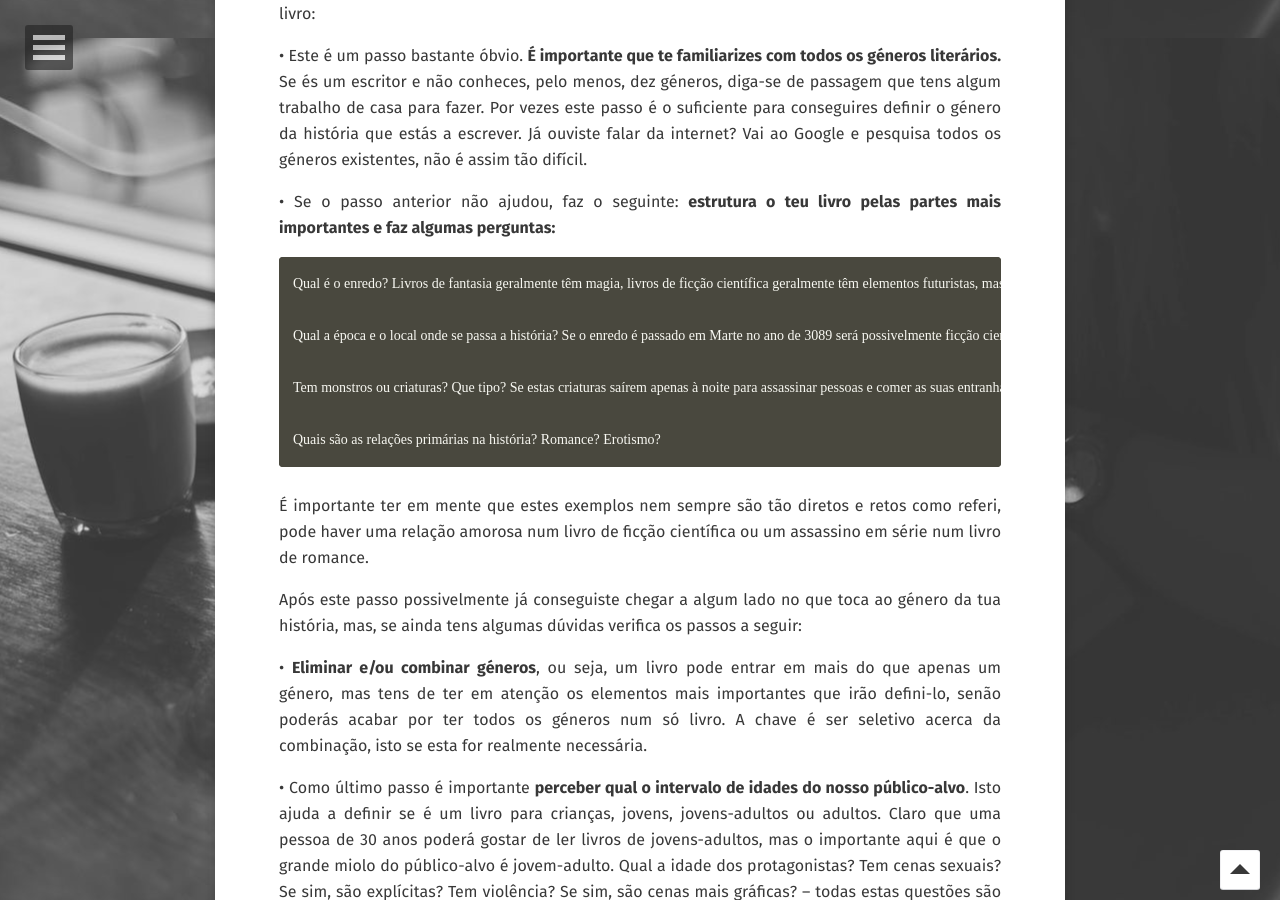
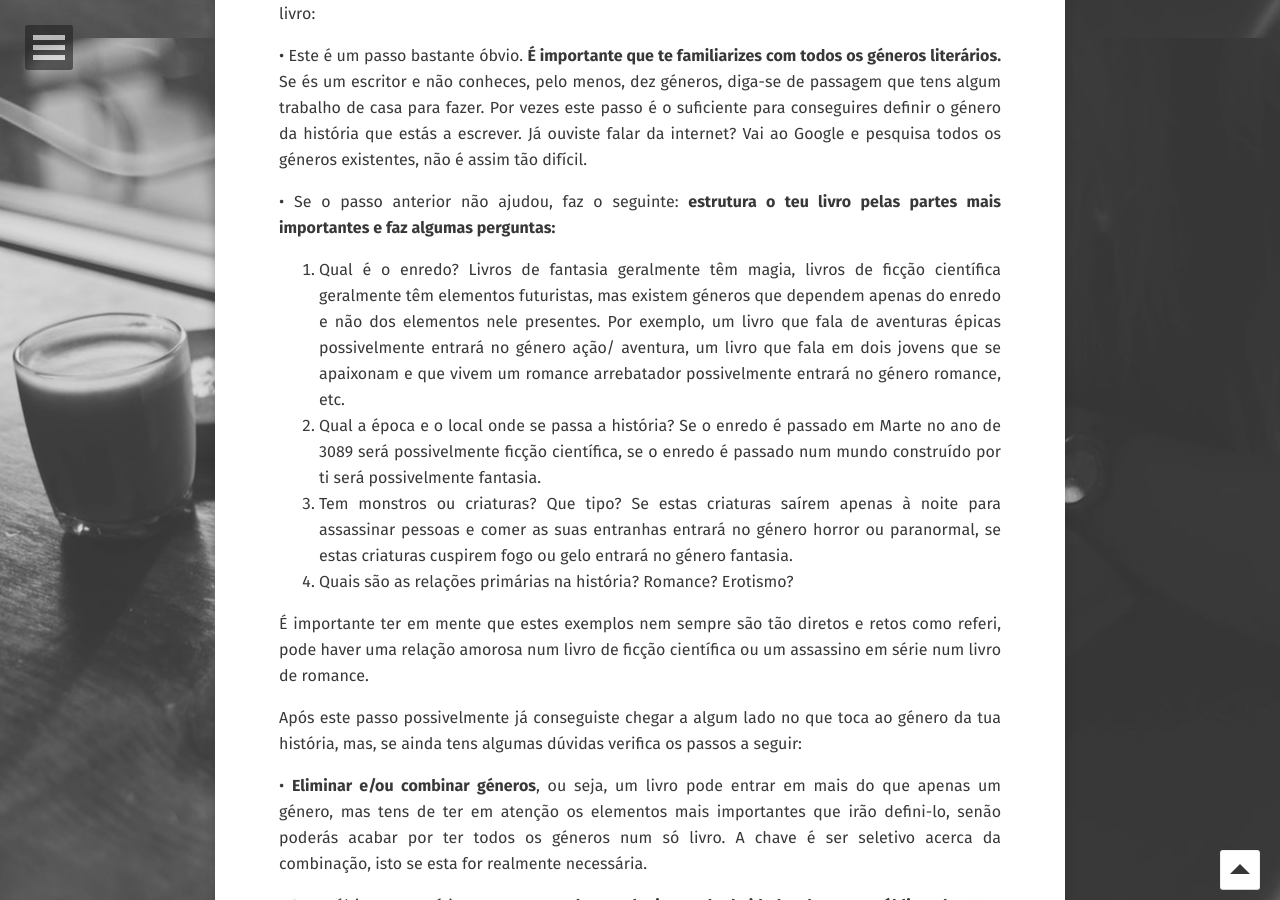
Before and after one commit to sophialexandra/o.nosso.livro, a Jekyll site: the page built from _posts/2017-11-20-géneroliterário.md, in a window 1280 px wide and 900 px high, scrolled down 862 px. Built offline with Jekyll 4.4.1, drawn with Linux system fonts in a browser that asks for light colours; some web fonts are replaced; comment, search, counter and statistics services are not loaded; part of the change alters nothing that is shown.

```diff
--- a/_posts/2017-11-20-géneroliterário.md
+++ b/_posts/2017-11-20-géneroliterário.md
@@ -16,13 +16,10 @@ Não te preocupes, aqui estão algumas **dicas** que te vão ajudar a escolher o
 
 •	Se o passo anterior não ajudou, faz o seguinte: **estrutura o teu livro pelas partes mais importantes e faz algumas perguntas:**
 
-	Qual é o enredo? Livros de fantasia geralmente têm magia, livros de ficção científica geralmente têm elementos futuristas, mas existem géneros que dependem apenas do enredo e não dos elementos nele presentes. Por exemplo, um livro que fala de aventuras épicas possivelmente entrará no género ação/ aventura, um livro que fala em dois jovens que se apaixonam e que vivem um romance arrebatador possivelmente entrará no género romance, etc.
-
-	Qual a época e o local onde se passa a história? Se o enredo é passado em Marte no ano de 3089 será possivelmente ficção científica, se o enredo é passado num mundo construído por ti será possivelmente fantasia.
-
-	Tem monstros ou criaturas? Que tipo? Se estas criaturas saírem apenas à noite para assassinar pessoas e comer as suas entranhas entrará no género horror ou paranormal, se estas criaturas cuspirem fogo ou gelo entrará no género fantasia.
-
-	Quais são as relações primárias na história? Romance? Erotismo?
+ 1. Qual é o enredo? Livros de fantasia geralmente têm magia, livros de ficção científica geralmente têm elementos futuristas, mas existem géneros que dependem apenas do enredo e não dos elementos nele presentes. Por exemplo, um livro que fala de aventuras épicas possivelmente entrará no género ação/ aventura, um livro que fala em dois jovens que se apaixonam e que vivem um romance arrebatador possivelmente entrará no género romance, etc.
+ 2. Qual a época e o local onde se passa a história? Se o enredo é passado em Marte no ano de 3089 será possivelmente ficção científica, se o enredo é passado num mundo construído por ti será possivelmente fantasia.
+ 3. Tem monstros ou criaturas? Que tipo? Se estas criaturas saírem apenas à noite para assassinar pessoas e comer as suas entranhas entrará no género horror ou paranormal, se estas criaturas cuspirem fogo ou gelo entrará no género fantasia.
+ 4. Quais são as relações primárias na história? Romance? Erotismo?
 
 É importante ter em mente que estes exemplos nem sempre são tão diretos e retos como referi, pode haver uma relação amorosa num livro de ficção científica ou um assassino em série num livro de romance.
 
```
